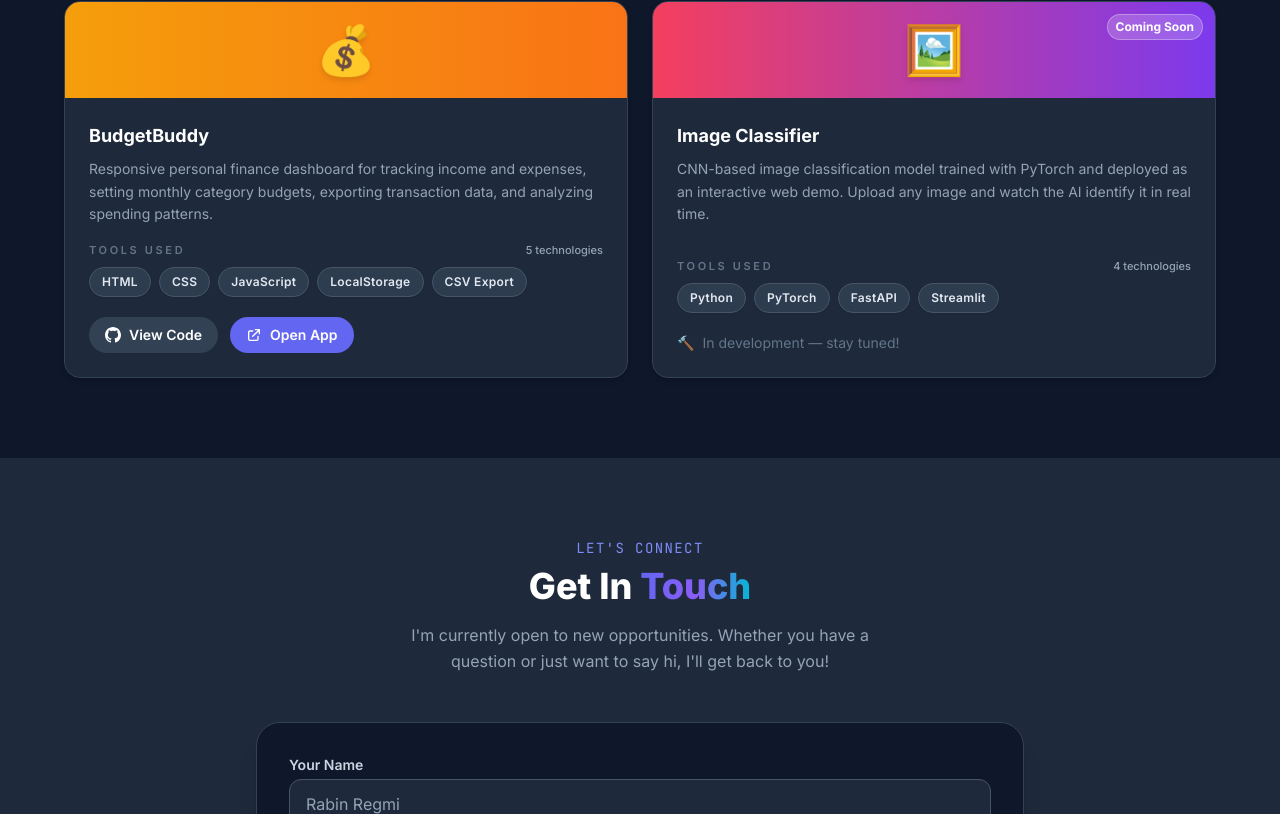
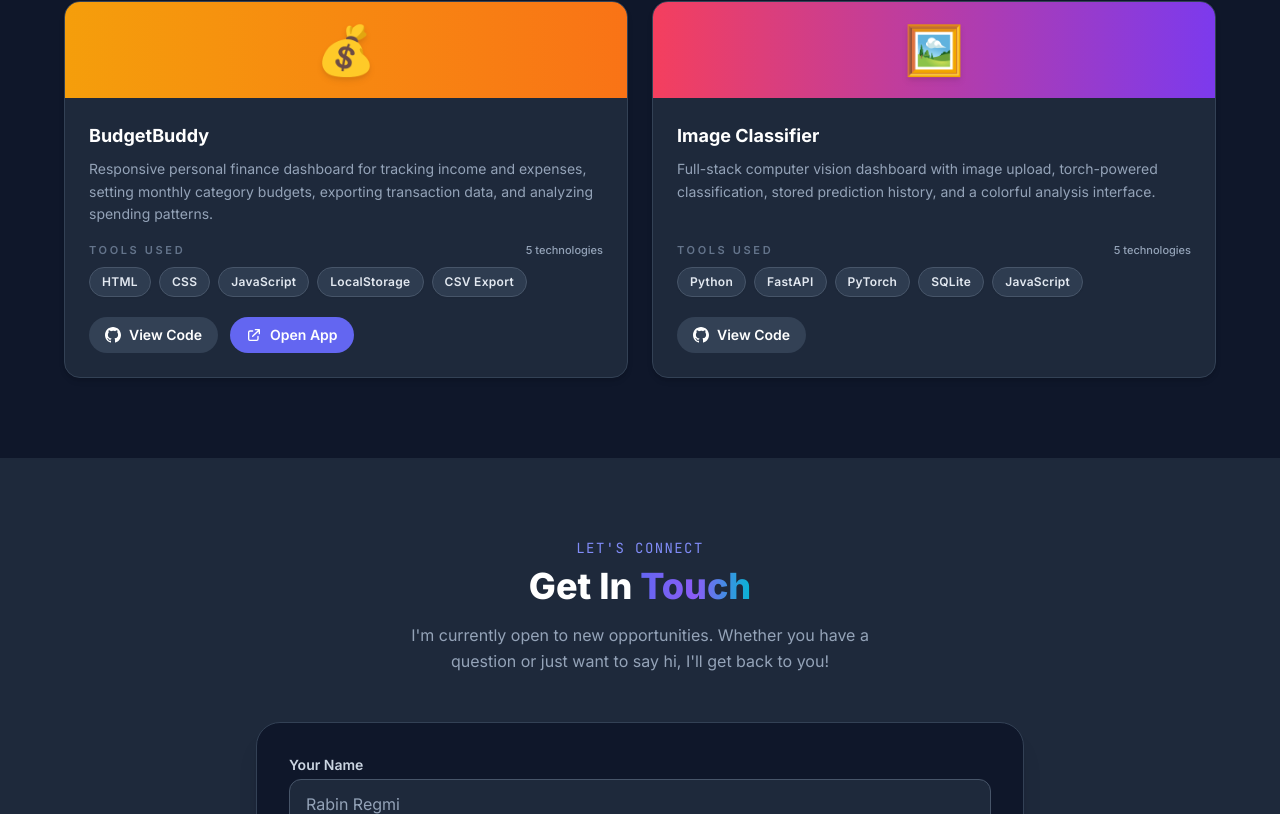
Before and after one commit to rabinregmi188/rabin-portfolio, a Vue app: page / in a window 1280 px wide. Shown: the part 3467-4281 px from the top of the page. Built offline with nearby package versions, Linux system fonts and the light colour scheme.

Commit message:
Add Image Classifier project card

```diff
--- a/src/components/ProjectsSection.vue
+++ b/src/components/ProjectsSection.vue
@@ -67,12 +67,12 @@ const projects = [
     emoji: '🖼️',
     name: 'Image Classifier',
     description:
-      'CNN-based image classification model trained with PyTorch and deployed as an interactive web demo. Upload any image and watch the AI identify it in real time.',
-    tags: ['Python', 'PyTorch', 'FastAPI', 'Streamlit'],
+      'Full-stack computer vision dashboard with image upload, torch-powered classification, stored prediction history, and a colorful analysis interface.',
+    tags: ['Python', 'FastAPI', 'PyTorch', 'SQLite', 'JavaScript'],
     gradient: 'from-rose-500 to-violet-600',
-    githubUrl: null,
+    githubUrl: 'https://github.com/rabinregmi188/Image-Classifier',
     demoUrl: null,
-    comingSoon: true,
+    comingSoon: false,
   },
 ]
 
```
